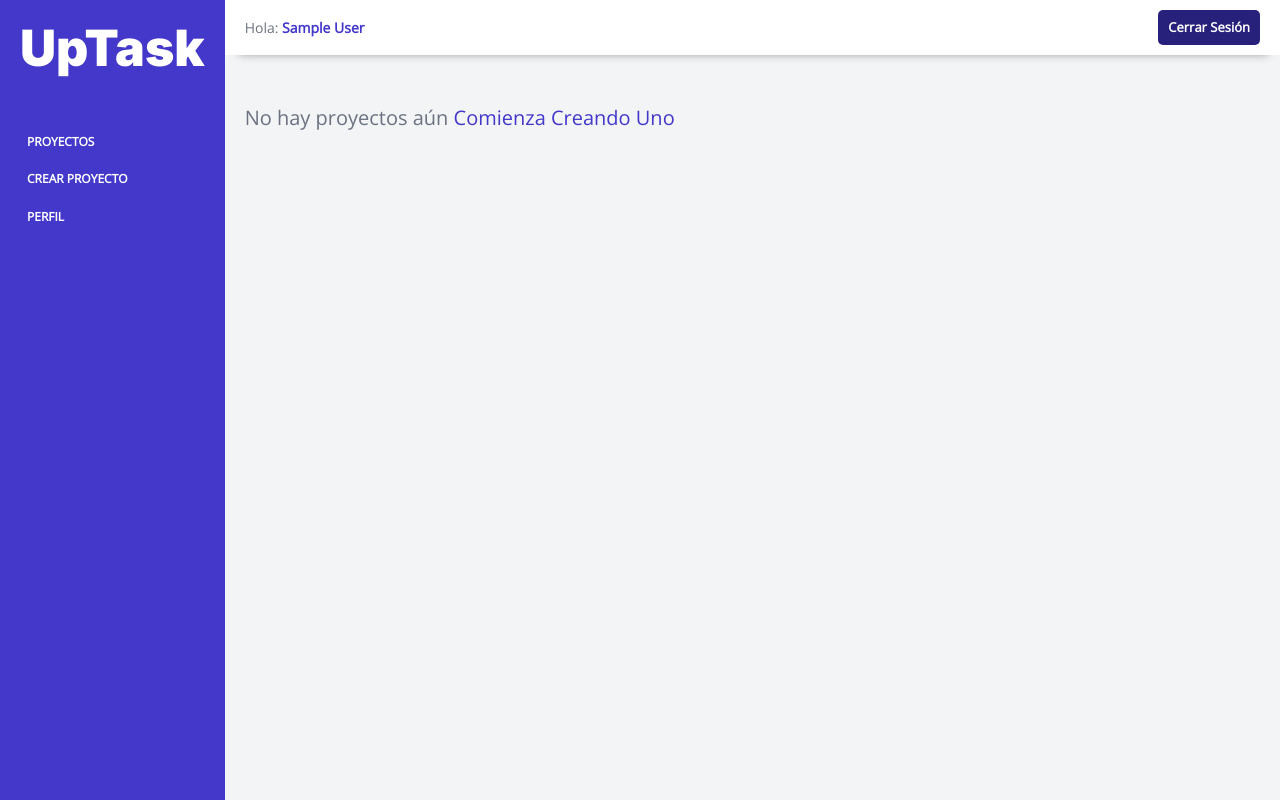
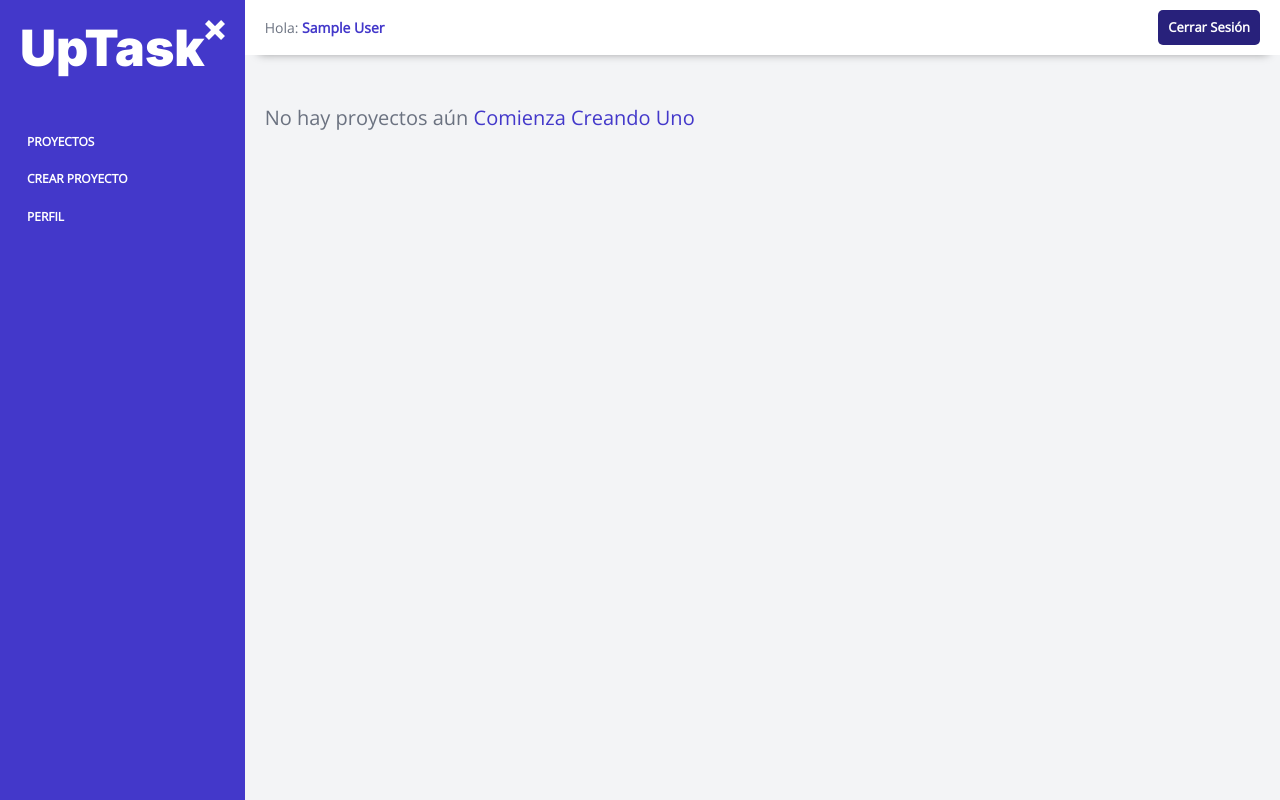
Before and after one commit to Tackless/MVC-03-UpTask, a PHP site: the page made by views/dashboard/index.php in a window 1280 px wide. Run offline with PHP 8.4, Linux system fonts and the light colour scheme; the template is opened without the code that fills it, so the values that code supplies are empty; the visitor is signed in with stand-in values (Sample User, id 1).

Commit message:
show/hide menu

```diff
--- a/src/scss/dashboard/_sidebar.scss
+++ b/src/scss/dashboard/_sidebar.scss
@@ -23,6 +23,9 @@
             display: none;
         }
     }
+    &.ocultar {
+        opacity: 0;
+    }
 
     @include m.tablet {
         height: 100%;
@@ -31,10 +34,27 @@
         background-color: v.$indigo;
     }
 
-    h2 {
-        color: v.$blanco;
-        margin: 0;
-        text-align: center;
+    .contenedor-sidebar {
+        display: flex;
+        justify-content: space-between;
+        h2 {
+            color: v.$blanco;
+            margin: 0;
+            text-align: center;
+        }
+
+        .cerrar-menu {
+            display: flex;
+            justify-content: center;
+            height: 2rem;
+            width: 2rem;
+
+            img {
+                &:hover {
+                    cursor: pointer;
+                }
+            }
+        }
     }
 
     .sidebar-nav {
--- a/views/templates/sidebar.php
+++ b/views/templates/sidebar.php
@@ -1,5 +1,11 @@
 <div class="sidebar">
-    <h2>UpTask</h2>
+    <div class="contenedor-sidebar">
+        <h2>UpTask</h2>
+
+        <div class="cerrar-menu">
+            <img src="/build/img/cerrar.svg" alt="imagen cerrar menu" id="cerrar-menu">
+        </div>
+    </div>
 
     <nav class="sidebar-nav">
         <a class="<?php echo ($titulo === 'Proyectos') ? 'activo' : ''; ?>" href="/dashboard">Proyectos</a>
```
Also changed, not shown: src/js/app.js (+13 -1 lines), public/build/css/app.css, public/build/js/app.js, 1 other file.
